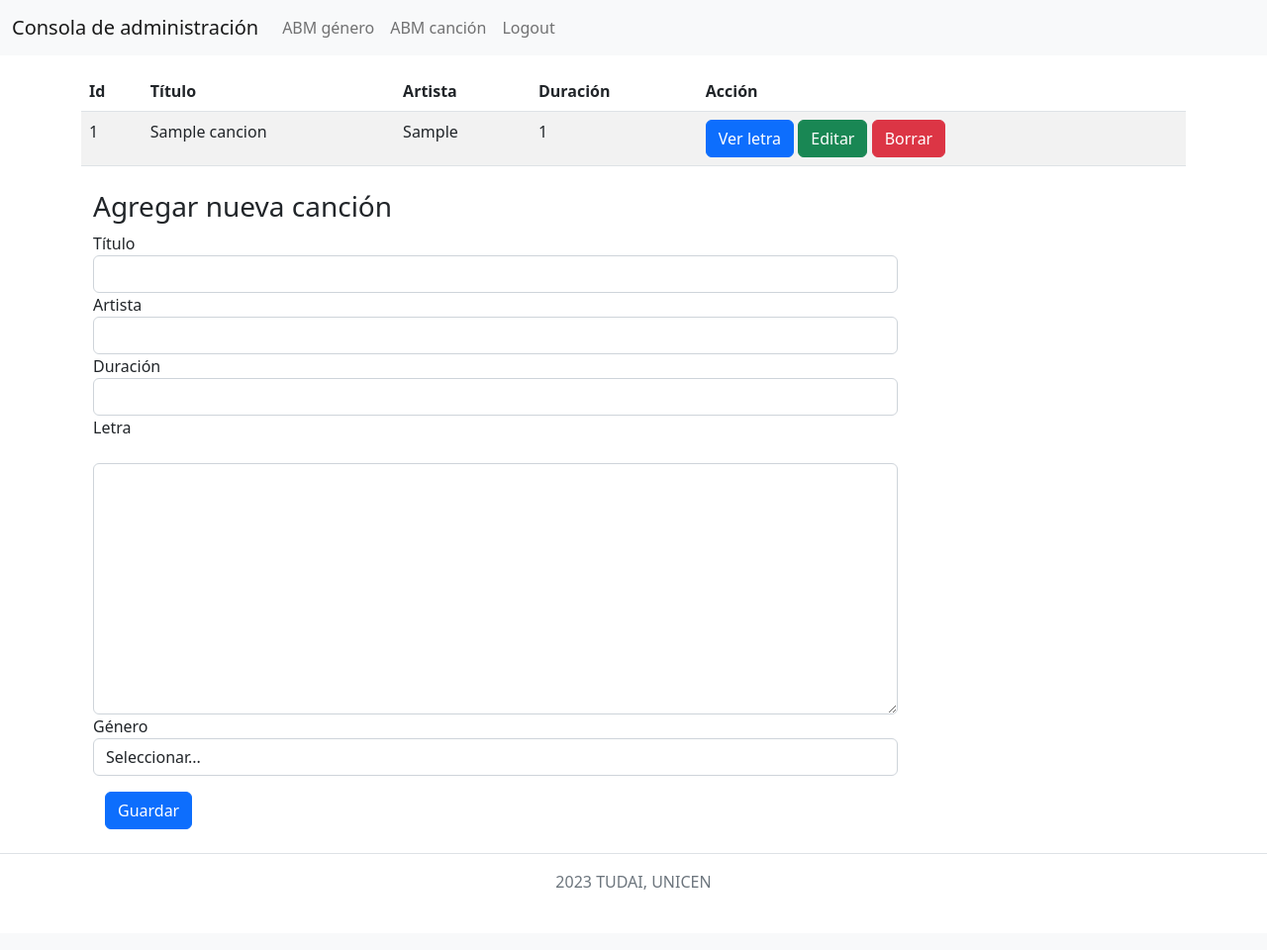
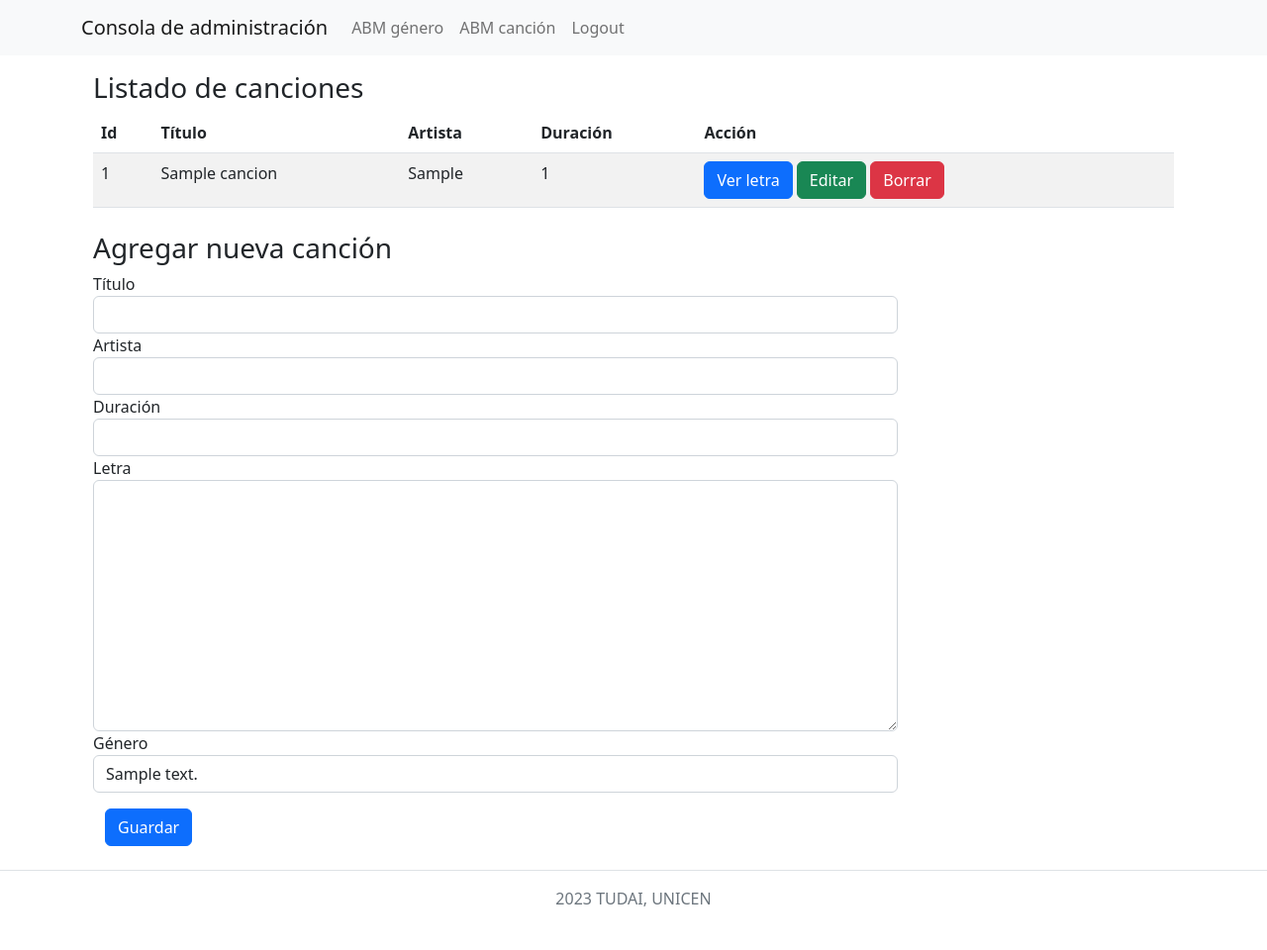
Before and after one commit to mbelenfernandez/web2-tpe, a PHP site: page /abmCancion in a window 1280 px wide. Shown: the whole page at 99% size. Before the commit the page ends 899 px from the top, so only its background shows below. Run offline with PHP 8.4, Linux system fonts and the light colour scheme; tables that the repository leaves empty hold one stand-in row (values such as "Sample post").

Commit message:
Agrego estilos bootstrap y corrijo error en editar letra

```diff
--- a/app/controllers/abmCancion.controller.php
+++ b/app/controllers/abmCancion.controller.php
@@ -50,7 +50,8 @@ class AbmCancionController {
 
     function editCancion($id){
         $canciones = $this->model->getCanciones();
-        $this->view->listarCanciones($canciones, $id);
+        $generos = $this->modelGenero->getGeneros();
+        $this->view->listarCanciones($canciones, $generos, $id);
     }
 
     function editLetra($id){
--- a/templates/Cancion_Completa.phtml
+++ b/templates/Cancion_Completa.phtml
@@ -1,56 +1,49 @@
+<div class="container">
+    <h3>Listado de canciones</h3>
     <table class="table table-striped">
-    <thead>
+        <thead class="thead-dark">
+            <tr>
                 <th>Id</th>
                 <th>Título</th>
                 <th>Artista</th>
                 <th>Duración</th>
                 <th>Acción</th>
+            </tr>
         </thead>
         <tbody>
             <?php foreach ($canciones as $cancion) { ?>
                 <tr>
+                    <td><?php echo $cancion->id_cancion ?></td>
                     <td>
-                    <?php echo $cancion->id_cancion ?>
+                        <?php if ($id_editar == $cancion->id_cancion) { ?>
+                            <form action="updateCancion/<?= $cancion->id_cancion ?>" method="POST">
+                                <input required name="titulo" type="text" value="<?php echo $cancion->titulo ?>" class="form-control">
+                            </form>
+                        <?php } else { echo $cancion->titulo; } ?>
                     </td>
                     <td>
-                    <?php
-                    if ($id_editar == $cancion->id_cancion) { ?>
+                        <?php if ($id_editar == $cancion->id_cancion) { ?>
                             <form action="updateCancion/<?= $cancion->id_cancion ?>" method="POST">
-                                <input required name="titulo" type="text" value="<?php echo $cancion->titulo ?>" class="form-control">
-                            <td>
                                 <input required name="artista" type="text" value="<?php echo $cancion->artista ?>" class="form-control">
+                            </form>
+                        <?php } else { echo $cancion->artista; } ?>
                     </td>
                     <td>
+                        <?php if ($id_editar == $cancion->id_cancion) { ?>
+                            <form action="updateCancion/<?= $cancion->id_cancion ?>" method="POST">
                                 <input required name="duracion" type="text" value="<?php echo $cancion->duracion ?>" class="form-control">
-                            </td>
-                            <td>
-                                <button type="submit" class="btn btn-primary">Guardar cambio</button>
-                                <a href="volverAbmCancion" type="button" class="btn btn-secondary ml-auto">Volver</a>
-                            </td>
                             </form>
-                    <?php
-                    } else { echo $cancion->titulo; } ?>
-                </td>
-                <td>
-                    <?php
-                    if ($id_editar == $cancion->id_cancion) {
-                    } else { echo $cancion->artista;
-                    } ?>
-                </td>
-                <td>
-                    <?php
-                    if ($id_editar == $cancion->id_cancion) {
-                    } else { echo $cancion->duracion;
-                    } ?>
+                        <?php } else { echo $cancion->duracion; } ?>
                     </td>
                     <td>
                         <?php if ($id_editar != $cancion->id_cancion) { ?>
-                        <a href="verLetra/<?= $cancion->id_cancion ?>" type="button" class='btn btn-primary'>Ver letra</a>
-                        <a href="editarCancion/<?= $cancion->id_cancion ?>" type="button" class='btn btn-success ml-auto'>Editar</a>
-                        <a href="eliminarCancion/<?= $cancion->id_cancion ?>" type="button" class='btn btn-danger ml-auto'>Borrar</a>
+                            <a href="verLetra/<?= $cancion->id_cancion ?>" class="btn btn-primary">Ver letra</a>
+                            <a href="editarCancion/<?= $cancion->id_cancion ?>" class="btn btn-success ml-2">Editar</a>
+                            <a href="eliminarCancion/<?= $cancion->id_cancion ?>" class="btn btn-danger ml-2">Borrar</a>
                         <?php } ?>
                     </td>
                 </tr>
             <?php } ?>
         </tbody>
     </table>
+</div>
--- a/templates/footer.php
+++ b/templates/footer.php
@@ -1,7 +1,5 @@
 </main>
-<!-- fin main container -->
 
-<!-- main footer -->
 <footer class="d-flex flex-wrap justify-content-center align-items-center py-3 my-4 border-top">
       <div class="align-items-center">
         <span class="text-muted">2023 TUDAI, UNICEN</span>
--- a/templates/form_cancion.phtml
+++ b/templates/form_cancion.phtml
@@ -10,7 +10,7 @@
                     <input required name="titulo" type="text" class="form-control">
                 </div>
                 <div class="form-group">
-                    <label for="artista">Artista</label>
+                    <label for "artista">Artista</label>
                     <input required name="artista" type="text" class="form-control">
                 </div>
                 <div class="form-group">
@@ -19,12 +19,11 @@
                 </div>
                 <div class="form-group">
                     <label for="letra">Letra</label>
-                    <textarea name="letra" class="form-control mt-4" rows="10" cols="70"></textarea>
+                    <textarea name="letra" class="form-control" rows="10" cols="70"></textarea>
                 </div>
                 <div class="form-group">
                     <label for="id_genero">Género</label>
                     <select name="id_genero" id="id_genero" class="form-control">
-                        <option value="seleccionar">Seleccionar...</option>
                         <?php
                         foreach ($generos as $genero) { ?>
                             <option value="<?php echo $genero->id_genero?>"><?php echo $genero->descripcion ?></option>
--- a/templates/header.php
+++ b/templates/header.php
@@ -41,6 +41,4 @@
         </div>
     </nav>
 </header>
-
-    <!-- inicio main container -->
 <main class="container mt-3">
--- a/templates/headerAbm.php
+++ b/templates/headerAbm.php
@@ -13,28 +13,27 @@
 
 <body>
     <header>
-        <nav class="navbar navbar-expand-lg bg-light">
-            <div class="container-fluid">
-                <a class="navbar-brand" href="">Consola de administración</a>
-                <button class="navbar-toggler" type="button" data-bs-toggle="collapse" data-bs-target="#navbarNav" aria-controls="navbarNav" aria-expanded="false" aria-label="Toggle navigation">
-                <span class="navbar-toggler-icon"></span>
+        <nav class="navbar navbar-expand-lg navbar-light bg-light">
+            <div class="container">
+                <a class="navbar-brand" href="#">Consola de administración</a>
+                <button class="navbar-toggler" type="button" data-toggle="collapse" data-target="#navbarNav" aria-controls="navbarNav" aria-expanded="false" aria-label="Toggle navigation">
+                    <span class="navbar-toggler-icon"></span>
                 </button>
                 <div class="collapse navbar-collapse" id="navbarNav">
                     <ul class="navbar-nav">
                         <li class="nav-item">
-                            <a class="nav-link" aria-current="page" href="abmGenero">ABM género</a>
+                            <a class="nav-link" href="abmGenero">ABM género</a>
                         </li>
                         <li class="nav-item">
-                            <a class="nav-link" aria-current="page" href="abmCancion">ABM canción</a>
+                            <a class="nav-link" href="abmCancion">ABM canción</a>
                         </li>
                         <li class="nav-item">
-                            <a class="nav-link" aria-current="page" href="logout">Logout</a>
+                            <a class="nav-link" href="logout">Logout</a>
                         </li>
                     </ul>
                 </div>
             </div>
-            </nav>
+        </nav>
     </header>
 
-    <!-- inicio main container -->
     <main class="container mt-3">
--- a/templates/listar_cancion.phtml
+++ b/templates/listar_cancion.phtml
@@ -16,3 +16,4 @@ if (isset($cancion[0]) && isset($cancion[0]->titulo)) {
 } else {
     echo "No se pudo acceder a la propiedad del arreglo";
 }
+?>
--- a/templates/listar_genero.phtml
+++ b/templates/listar_genero.phtml
@@ -1,10 +1,10 @@
 <ul class="list-group">
     <?php foreach ($generos as $genero) { ?>
         <li class="list-group-item">
-            <b><a href="filtroCanciones/<?php echo $genero->id_genero ?>"><?php echo $genero->descripcion ?></a>
+            <b><a href="filtroCanciones/<?php echo $genero->id_genero ?>" class="text-decoration-none text-dark"><?php echo $genero->descripcion ?></a></b>
         </li>
     <?php } ?>
     <li class="list-group-item">
-        <a href="canciones">Todos</a>
+        <a href="canciones" class="text-decoration-none text-dark">Todos</a>
     </li>
 </ul>
```
Also changed, not shown: templates/admin_genero.phtml (+13 -14 lines), templates/editar_letra.phtml (+11 -24 lines), templates/listar_canciones.phtml (+9 -7 lines), templates/form_genero.phtml (line endings or trailing spaces). Lines whose indentation alone changed are shown as unchanged.
